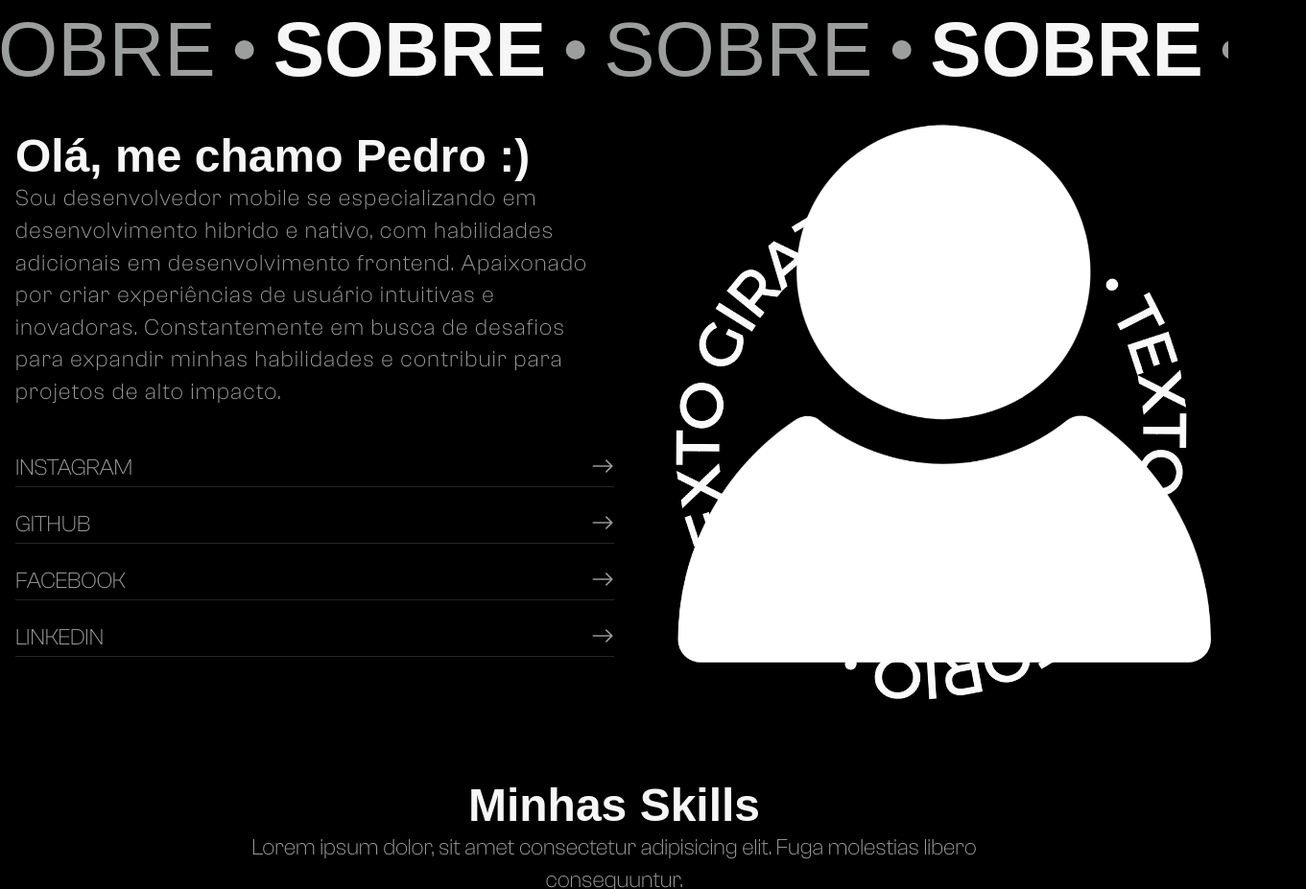
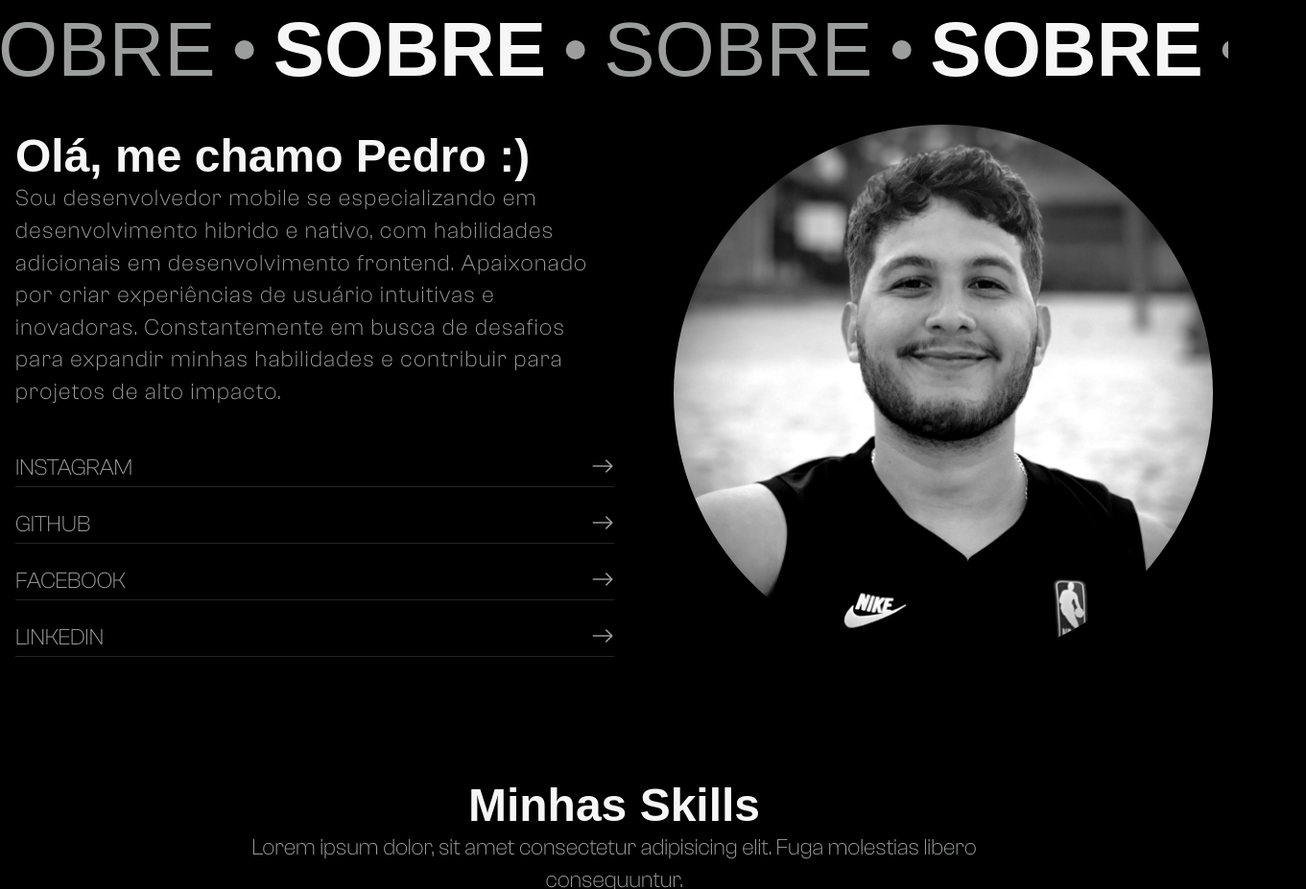
Before and after one commit to pedrinholeda/pedrinholeda.github.io, a plain HTML site: page index.html in a window 1280 px wide. Shown: the part 900-1827 px from the top of the page at 96% size, 1361 px wide, since content can reach past the window. Drawn offline with nearby package versions, Linux system fonts and the light colour scheme; a web font is replaced by a local one.

Commit message:
feature: profile picture.

```diff
--- a/assets/css/style.css
+++ b/assets/css/style.css
@@ -560,6 +560,7 @@ a {
 .imagem-sobre img {
   width: 90%;
   z-index: 99;
+  border-radius: 100%;
 }
 
 /*************** SKILLS *****/
--- a/index.html
+++ b/index.html
@@ -174,11 +174,11 @@
               data-aos-duration="1000"
             >
               <div class="imagem-sobre">
-                <img src="assets/img/sua-foto.png" alt="" />
+                <img src="assets/img/perfil.png" alt="" />
               </div>
-              <div class="complemento-sobre">
+              <!-- <div class="complemento-sobre">
                 <img src="assets/img/texto-giratorio.png" alt="" />
-              </div>
+              </div> -->
             </div>
           </div>
         </div>
```
Also changed, not shown: assets/img/perfil.png (added).
